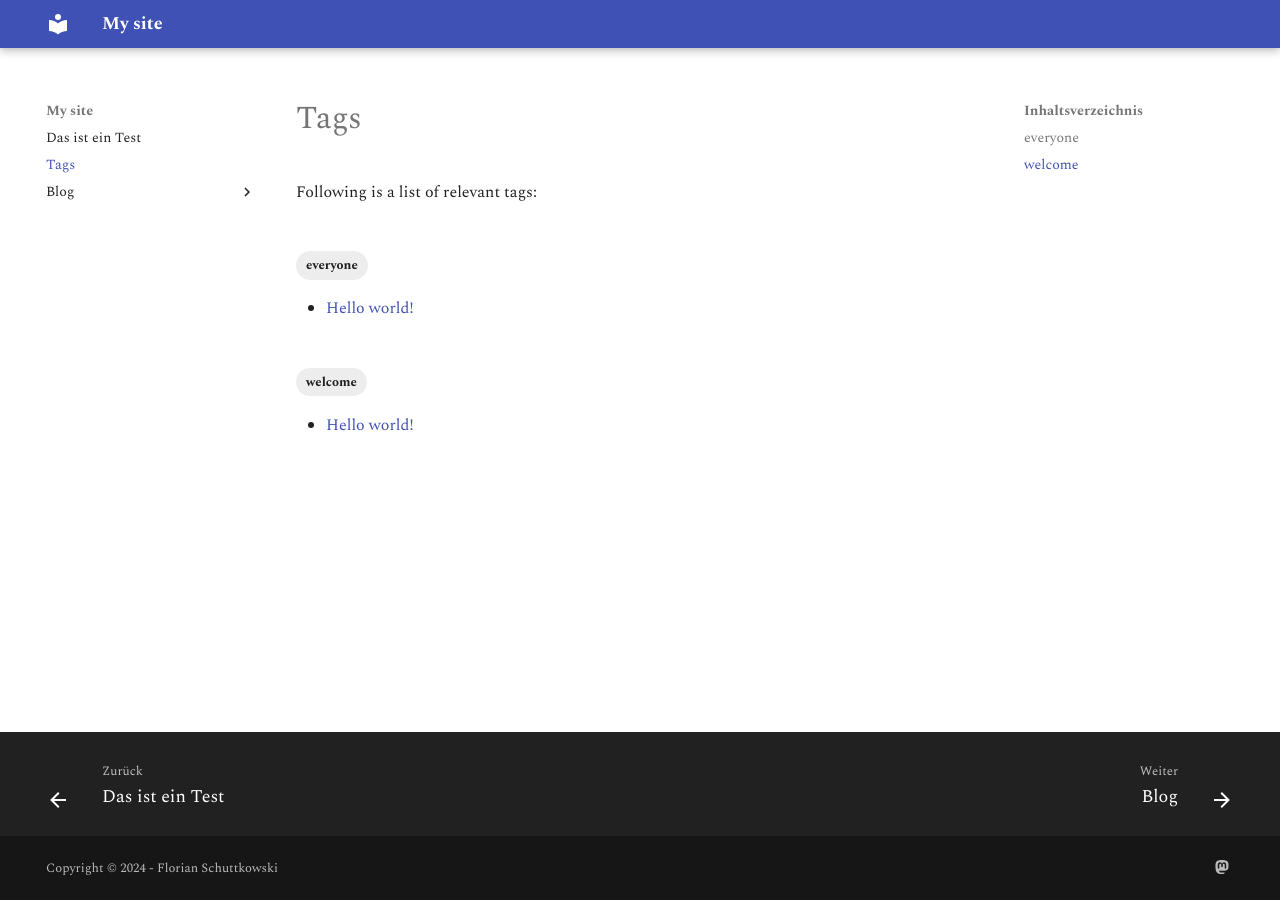
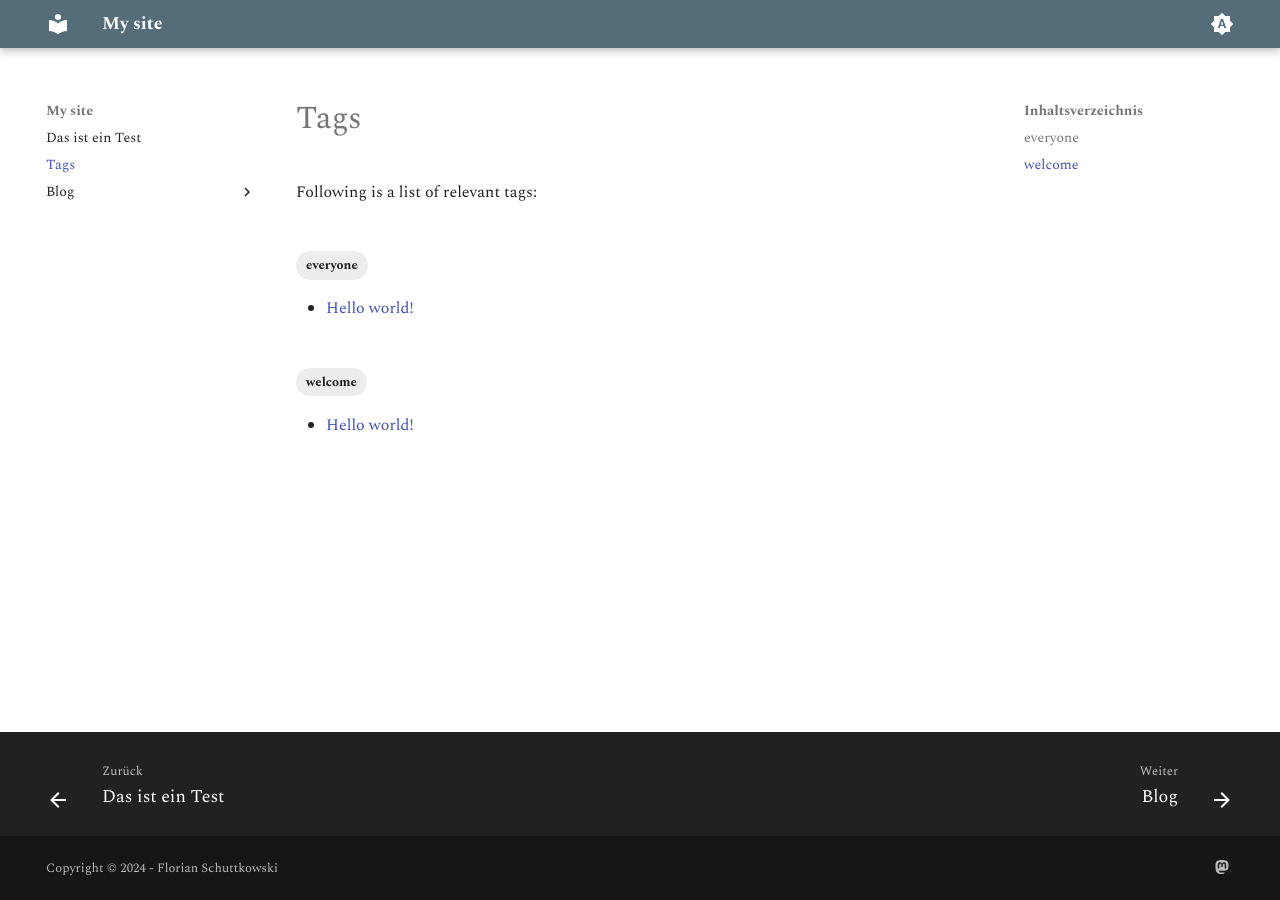
Before and after one commit to flowinho/mkdocs-site, an MkDocs documentation site: the page built from docs/tags.md, in a window 1280 px wide. Built offline with MkDocs 1.6.1 and Material for MkDocs 9.7.7, drawn with Linux system fonts in a browser that asks for light colours; plug-ins that fetch from the network failed and are left out.

Commit message:
Add automatic colors

```diff
--- a/mkdocs.yml
+++ b/mkdocs.yml
@@ -6,6 +6,29 @@ theme:
   language: de
   font:
     text: Spectral
+  palette:
+    # Palette toggle for automatic mode
+    - media: "(prefers-color-scheme)"
+      toggle:
+        icon: material/brightness-auto
+        name: Zum hellen Modus wechseln
+
+    # Palette toggle for light mode
+    - media: "(prefers-color-scheme: light)"
+      scheme: default
+      primary: blue grey
+      toggle:
+        icon: material/brightness-7
+        name: Zum dunklen Modus wechseln
+
+    # Palette toggle for dark mode
+    - media: "(prefers-color-scheme: dark)"
+      scheme: slate
+      primary: blue grey
+      toggle:
+        icon: material/brightness-4
+        name: Farbvorgabe des Systems anwenden
+
   features:
     - navigation.footer
 
```
